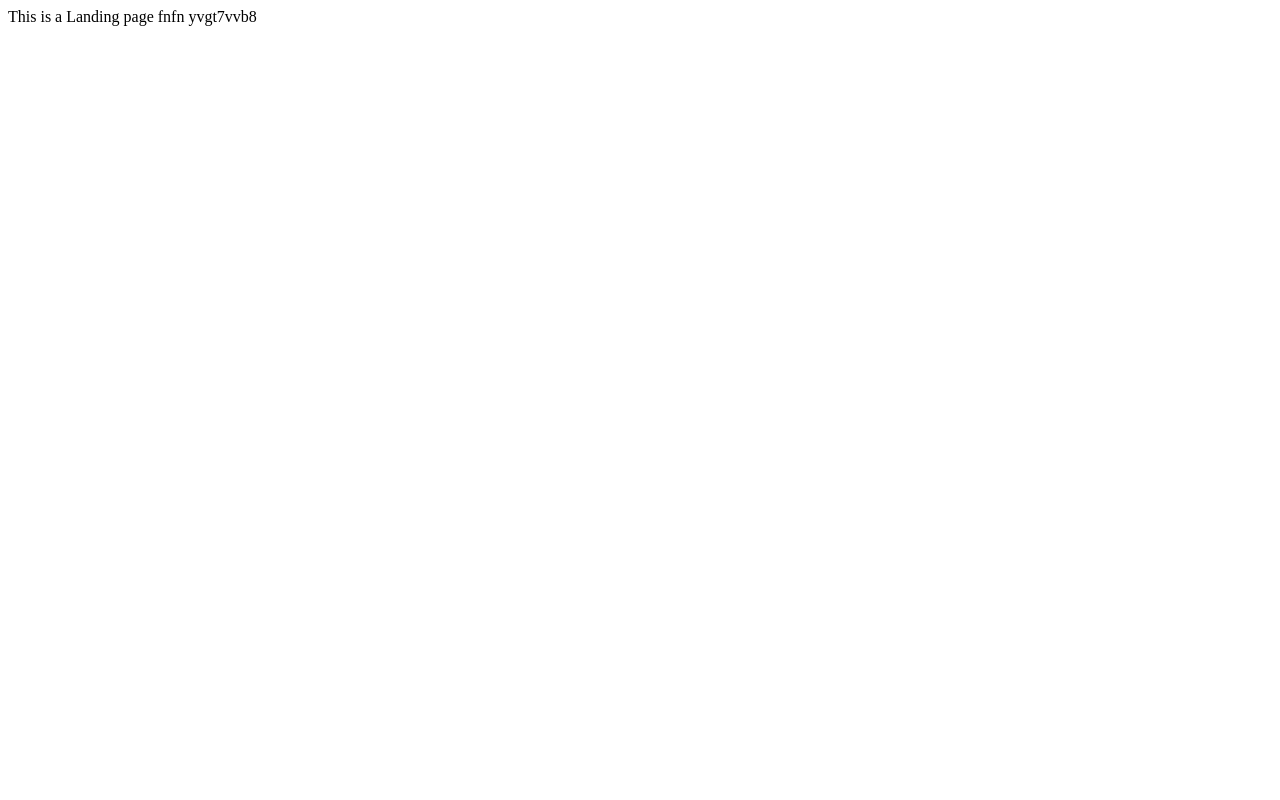
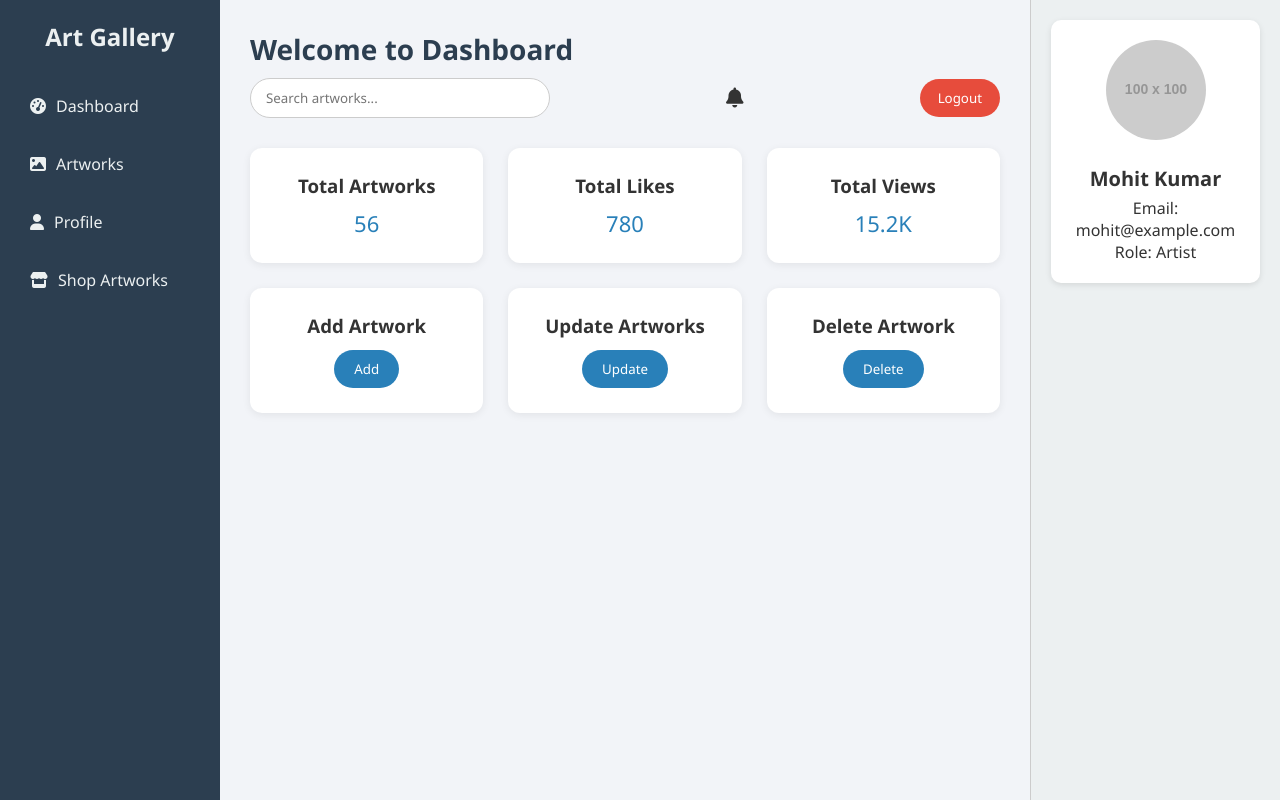
Before and after one commit to ashutoshdas1337/art-gallery-1, a plain HTML site: page index.html in a window 1280 px wide. Drawn offline with Linux system fonts and the light colour scheme; placeholder pictures from the web are drawn by us.

Commit message:
Add files via upload

```diff
--- a/index.html
+++ b/index.html
@@ -1,18 +1,80 @@
 <!DOCTYPE html>
 <html lang="en">
+<head>
+  <meta charset="UTF-8" />
+  <meta name="viewport" content="width=device-width, initial-scale=1.0"/>
+  <title>Art Gallery Dashboard</title>
+  <link rel="stylesheet" href="style.css"/>
+  <script src="https://kit.fontawesome.com/a076d05399.js" crossorigin="anonymous"></script>
+</head>
+<body>
 
-<head>
-    <meta charset="UTF-8">
-    <meta name="viewport" content="width=device-width, initial-scale=1.0">
-    <title>Landing-Page</title>
-</head>
+  <div class="container">
 
-<body>
-    This is a Landing page
-    fnfn
+    <!-- Left Sidebar -->
+    <aside class="sidebar-left">
+      <h2>Art Gallery</h2>
+      <nav>
+        <ul>
+          <li><i class="fas fa-tachometer-alt"></i> Dashboard</li>
+          <li><i class="fas fa-image"></i> Artworks</li>
+          <li><i class="fas fa-user"></i> Profile</li>
+          <li><i class="fas fa-store"></i> Shop Artworks</li>
+        </ul>
+      </nav>
+    </aside>
 
-    yvgt7vvb8
+    <!-- Main Dashboard Content -->
+    <main class="main-content">
+      <header>
+        <h1>Welcome to Dashboard</h1>
+        <div class="top-bar">
+          <input type="text" placeholder="Search artworks..." />
+          <i class="fas fa-bell notification"></i>
+          <button class="logout-btn">Logout</button>
+        </div>
+      </header>
+
+      <section class="stats-grid">
+        <div class="card stat-card" id="total-artworks">
+          <h3>Total Artworks</h3>
+          <p>56</p>
+        </div>
+        <div class="card stat-card" id="total-likes">
+          <h3>Total Likes</h3>
+          <p>780</p>
+        </div>
+        <div class="card stat-card" id="total-views">
+          <h3>Total Views</h3>
+          <p>15.2K</p>
+        </div>
+        <div class="card action-card" id="add-artwork">
+          <h3>Add Artwork</h3>
+          <button>Add</button>
+        </div>
+        <div class="card action-card" id="update-artwork">
+          <h3>Update Artworks</h3>
+          <button>Update</button>
+        </div>
+        <div class="card action-card" id="delete-artwork">
+          <h3>Delete Artwork</h3>
+          <button>Delete</button>
+        </div>
+      </section>
+    </main>
+
+    <!-- Right Sidebar -->
+    <aside class="sidebar-right">
+      <div class="profile-card">
+        <img src="https://via.placeholder.com/100" alt="User Profile" />
+        <h3>Mohit Kumar</h3>
+        <p>Email: mohit@example.com</p>
+        <p>Role: Artist</p>
+      </div>
+    </aside>
+
+  </div>
+
+  <script src="script.js"></script>
 </body>
-
-
 </html>
--- /dev/null
+++ b/script.js
@@ -0,0 +1,52 @@
+document.addEventListener("DOMContentLoaded", () => {
+  const addBtn = document.querySelector("#add-artwork button");
+  const updateBtn = document.querySelector("#update-artwork button");
+  const deleteBtn = document.querySelector("#delete-artwork button");
+  const logoutBtn = document.querySelector(".logout-btn");
+  const notificationIcon = document.querySelector(".notification");
+
+  const totalArtworks = document.querySelector("#total-artworks p");
+  const totalLikes = document.querySelector("#total-likes p");
+  const totalViews = document.querySelector("#total-views p");
+
+  let artworks = 56;
+  let likes = 780;
+  let views = 15200;
+
+  addBtn.addEventListener("click", () => {
+    artworks += 1;
+    totalArtworks.textContent = artworks;
+    alert("Artwork added successfully!");
+  });
+
+  updateBtn.addEventListener("click", () => {
+    alert("Artwork details updated!");
+  });
+
+  deleteBtn.addEventListener("click", () => {
+    if (artworks > 0) {
+      artworks -= 1;
+      totalArtworks.textContent = artworks;
+      alert("Artwork deleted successfully.");
+    } else {
+      alert("No artworks left to delete.");
+    }
+  });
+
+  logoutBtn.addEventListener("click", () => {
+    const confirmLogout = confirm("Are you sure you want to logout?");
+    if (confirmLogout) {
+      alert("You have been logged out.");
+      window.location.reload();
+    }
+  });
+
+  notificationIcon.addEventListener("click", () => {
+    alert("You have 3 new notifications.");
+  });
+
+  setInterval(() => {
+    views += Math.floor(Math.random() * 10 + 1);
+    totalViews.textContent = \`\${(views / 1000).toFixed(1)}K\`;
+  }, 5000);
+});
--- /dev/null
+++ b/style.css
@@ -0,0 +1,196 @@
+/* General Reset and Fonts */
+* {
+  margin: 0;
+  padding: 0;
+  box-sizing: border-box;
+  font-family: 'Segoe UI', Tahoma, Geneva, Verdana, sans-serif;
+}
+
+body {
+  background-color: #f2f4f8;
+  color: #333;
+}
+
+/* Layout Container */
+.container {
+  display: flex;
+  height: 100vh;
+  width: 100vw;
+  overflow: hidden;
+}
+
+/* Left Sidebar */
+.sidebar-left {
+  width: 220px;
+  background-color: #2c3e50;
+  color: #ecf0f1;
+  padding: 20px;
+}
+
+.sidebar-left h2 {
+  margin-bottom: 30px;
+  text-align: center;
+  font-size: 24px;
+}
+
+.sidebar-left ul {
+  list-style: none;
+  padding-left: 0;
+}
+
+.sidebar-left li {
+  padding: 12px 10px;
+  margin-bottom: 12px;
+  cursor: pointer;
+  display: flex;
+  align-items: center;
+  gap: 10px;
+  border-radius: 6px;
+  transition: background 0.3s ease;
+}
+
+.sidebar-left li:hover {
+  background-color: #34495e;
+}
+
+/* Right Sidebar */
+.sidebar-right {
+  width: 250px;
+  background-color: #ecf0f1;
+  padding: 20px;
+  border-left: 1px solid #ccc;
+}
+
+.profile-card {
+  text-align: center;
+  padding: 20px;
+  background: #fff;
+  border-radius: 10px;
+  box-shadow: 0 2px 6px rgba(0,0,0,0.1);
+}
+
+.profile-card img {
+  width: 100px;
+  border-radius: 50%;
+  margin-bottom: 10px;
+}
+
+.profile-card h3 {
+  margin: 10px 0 5px;
+  font-size: 20px;
+}
+
+/* Main Content */
+.main-content {
+  flex: 1;
+  padding: 30px;
+  overflow-y: auto;
+}
+
+header {
+  display: flex;
+  flex-direction: column;
+  gap: 10px;
+}
+
+header h1 {
+  font-size: 28px;
+  color: #2c3e50;
+}
+
+.top-bar {
+  display: flex;
+  justify-content: space-between;
+  align-items: center;
+  margin-bottom: 30px;
+}
+
+.top-bar input[type="text"] {
+  padding: 10px 15px;
+  width: 300px;
+  border: 1px solid #ccc;
+  border-radius: 20px;
+}
+
+.notification {
+  font-size: 20px;
+  color: #333;
+  cursor: pointer;
+  margin: 0 20px;
+}
+
+.logout-btn {
+  background-color: #e74c3c;
+  color: white;
+  padding: 10px 18px;
+  border: none;
+  border-radius: 20px;
+  cursor: pointer;
+  transition: background 0.3s;
+}
+
+.logout-btn:hover {
+  background-color: #c0392b;
+}
+
+/* Grid Cards */
+.stats-grid {
+  display: grid;
+  grid-template-columns: repeat(auto-fit, minmax(220px, 1fr));
+  gap: 25px;
+}
+
+.card {
+  background-color: #fff;
+  padding: 25px;
+  border-radius: 12px;
+  box-shadow: 0 2px 8px rgba(0,0,0,0.07);
+  text-align: center;
+  transition: transform 0.3s ease;
+}
+
+.card:hover {
+  transform: translateY(-4px);
+}
+
+.stat-card p {
+  font-size: 22px;
+  color: #2980b9;
+  margin-top: 10px;
+}
+
+.action-card button {
+  margin-top: 12px;
+  padding: 10px 20px;
+  background-color: #2980b9;
+  border: none;
+  color: white;
+  border-radius: 20px;
+  cursor: pointer;
+  transition: background 0.3s ease;
+}
+
+.action-card button:hover {
+  background-color: #1c5d91;
+}
+
+/* Responsive Design */
+@media screen and (max-width: 768px) {
+  .container {
+    flex-direction: column;
+  }
+
+  .sidebar-left, .sidebar-right {
+    width: 100%;
+    text-align: center;
+  }
+
+  .main-content {
+    padding: 20px;
+  }
+
+  .top-bar {
+    flex-direction: column;
+    gap: 10px;
+  }
+}
```
